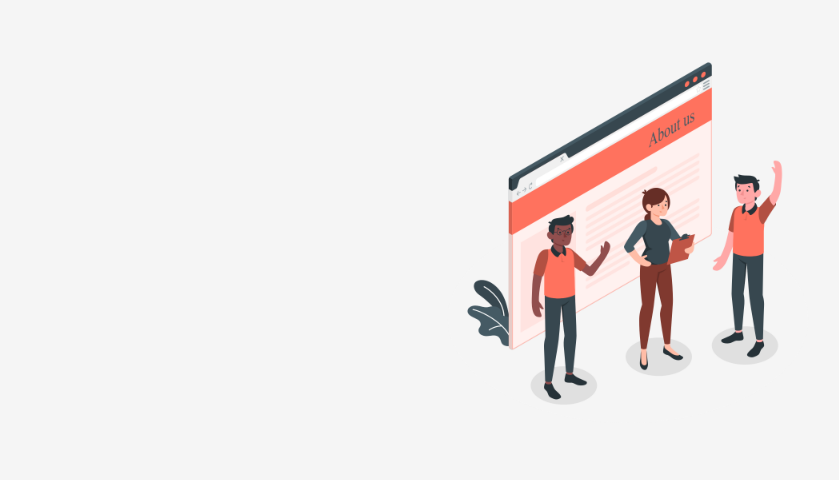
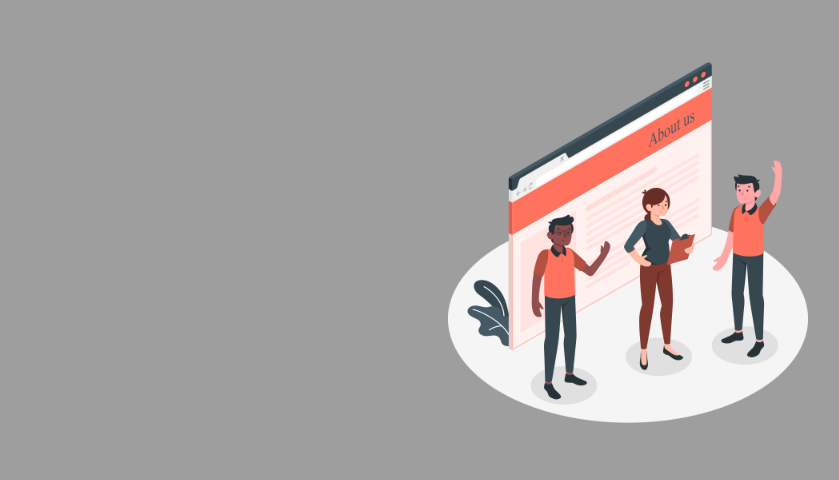
Before and after one commit to soknakmao/homework-3, a plain HTML site: page about.html in a window 1280 px wide. Shown: the part 57-537 px from the top of the page, without its empty margins (8-847 px from the left). Drawn offline with Linux system fonts and the light colour scheme; the site is published under a folder, as on GitHub Pages, so addresses that start at the root find nothing.

Commit message:
Update about.html

```diff
--- a/about.html
+++ b/about.html
@@ -12,7 +12,7 @@
 
     }
     body{
-        background-image: url(/Image/Background.jpg);
+        background-image: url(./Image/Background.jpg);
         background-size: contain;
         background-repeat: no-repeat;
         background-color: whitesmoke;
```
